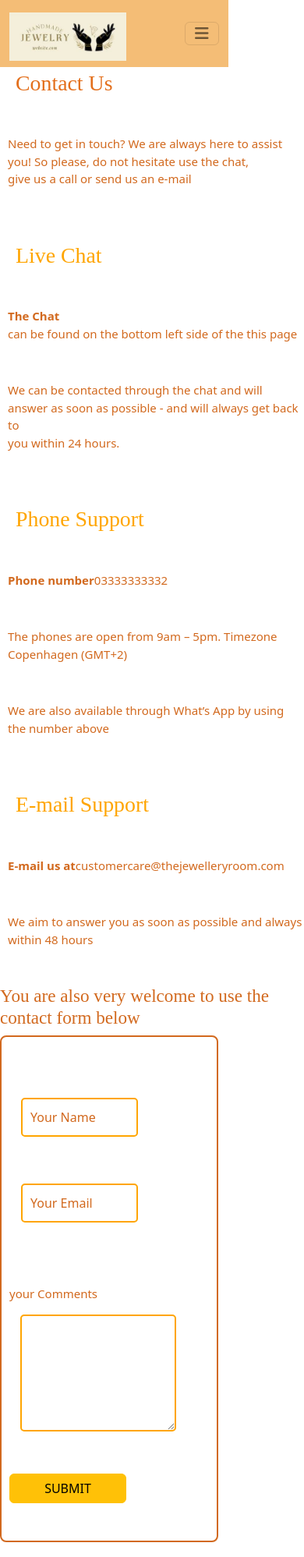
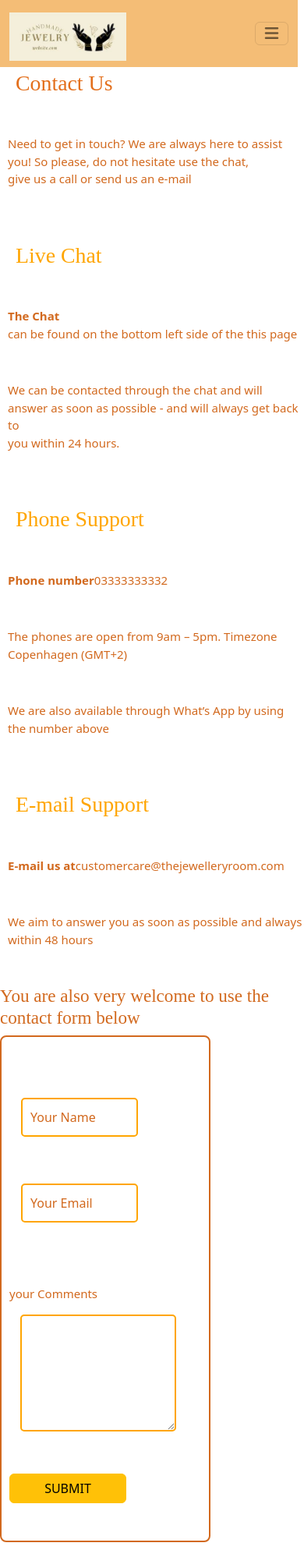
Before and after one commit to Hooriamohtashim/HAND-MADE-JEWELLERY-WEBSITE, a plain HTML site: page contactus.html in a window 390 px wide. Shown: the top 1997 px of the page at 78% size. Drawn offline with nearby package versions, Linux system fonts and the light colour scheme.

Commit message:
first commit

```diff
--- a/contactus.html
+++ b/contactus.html
@@ -108,7 +108,7 @@
 
         @media(max-width:600px) {
             .navbar {
-                width: 75% !important;
+                width: 98% !important;
             }
             h1{
                 padding-left: 20px !important;
@@ -135,7 +135,7 @@
             }
 
             .main-div2 {
-                width: 280px !important;
+                width: 270px !important;
 
             }
 
```
Also changed, not shown: index.html (+1 -1 lines).
